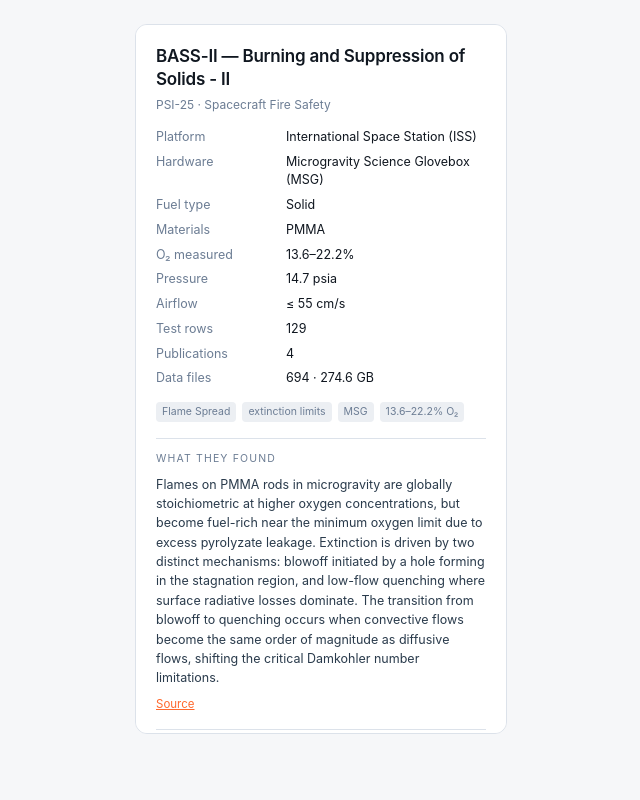
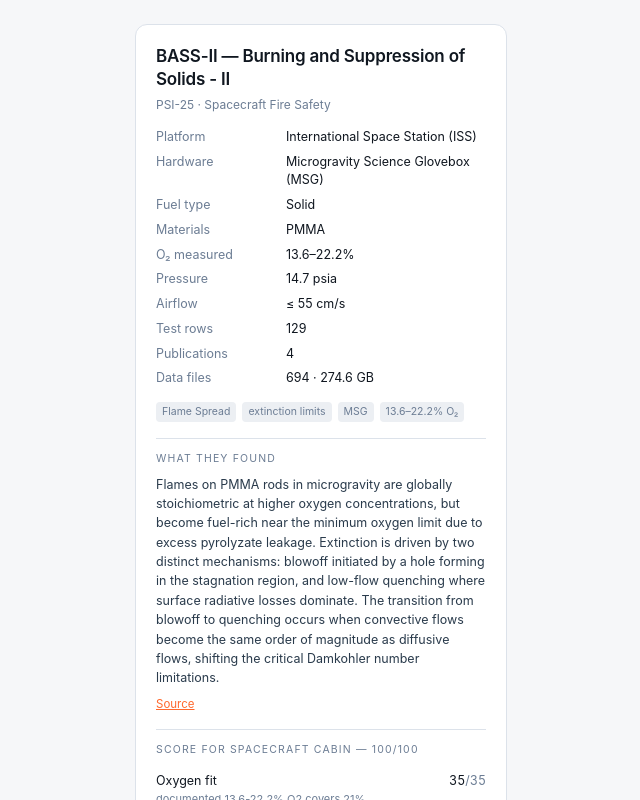
Before and after one commit to KaterynaKon/NasaSpaceChallenge, a Next.js app in the folder flame-in-freefall/: page /preview in a window 1280 px wide. Shown: the top 800 px of the page, without its empty margins (319-959 px from the left). Built offline with nearby package versions, Linux system fonts and the light colour scheme.

Commit message:
detail panel: let the panel grow with content instead of scrolling internally

```diff
--- a/flame-in-freefall/components/DetailPanel.tsx
+++ b/flame-in-freefall/components/DetailPanel.tsx
@@ -28,8 +28,7 @@ const parts = item.scoreParts?.[env] ?? [];
 const score = item.scores?.[env] ?? item.score;
 
   return (
-    <aside className="sticky top-16 h-fit max-h-[calc(100vh-90px)] overflow-auto rounded-xl border border-line bg-white p-5">
-
+   <aside className="rounded-xl border border-line bg-white p-5">
       <h2 className="mb-1 text-[17px] font-semibold leading-snug tracking-[-0.2px] text-ink">
         {item.name} — {item.fullName}
       </h2>
```
